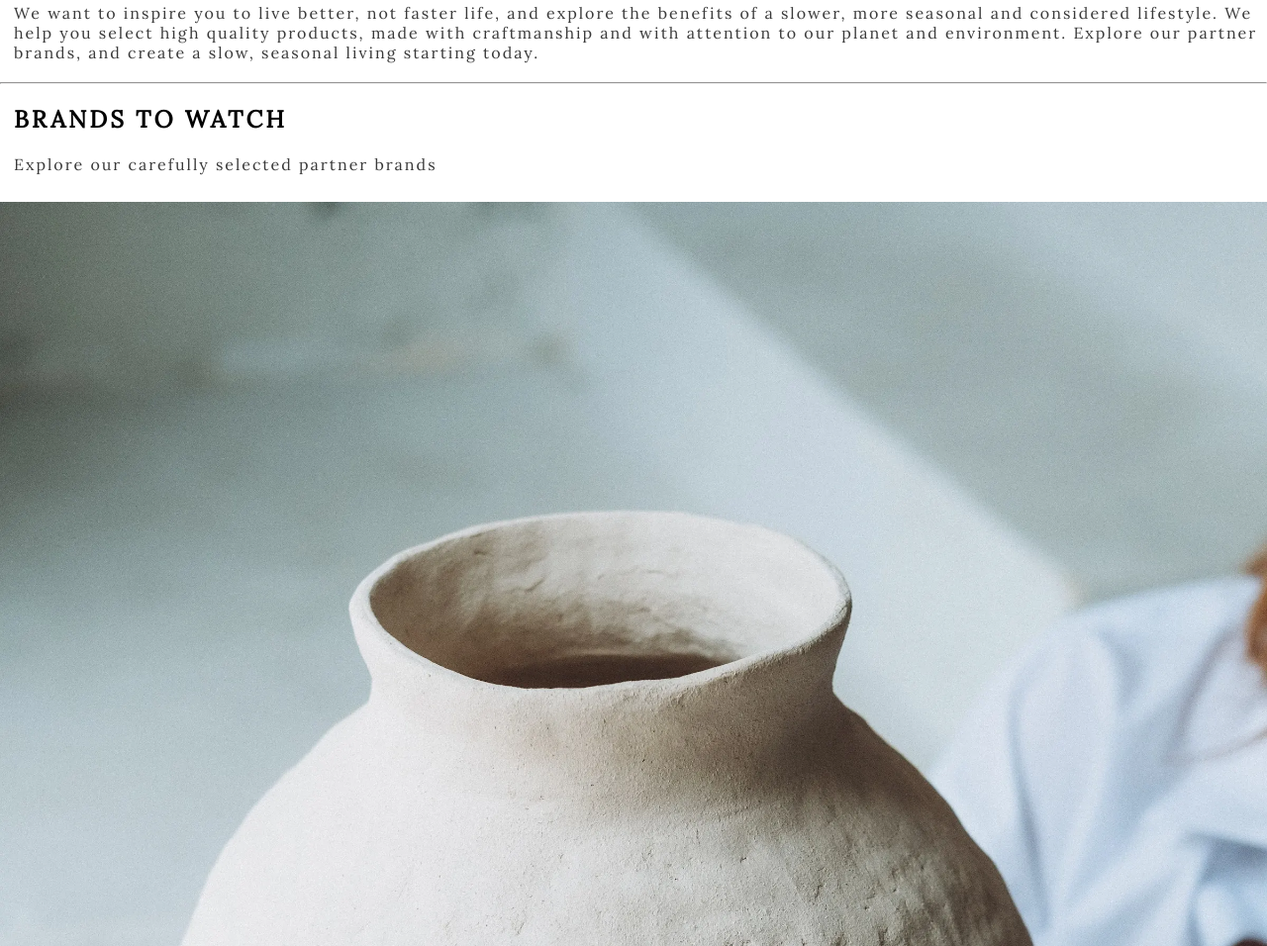
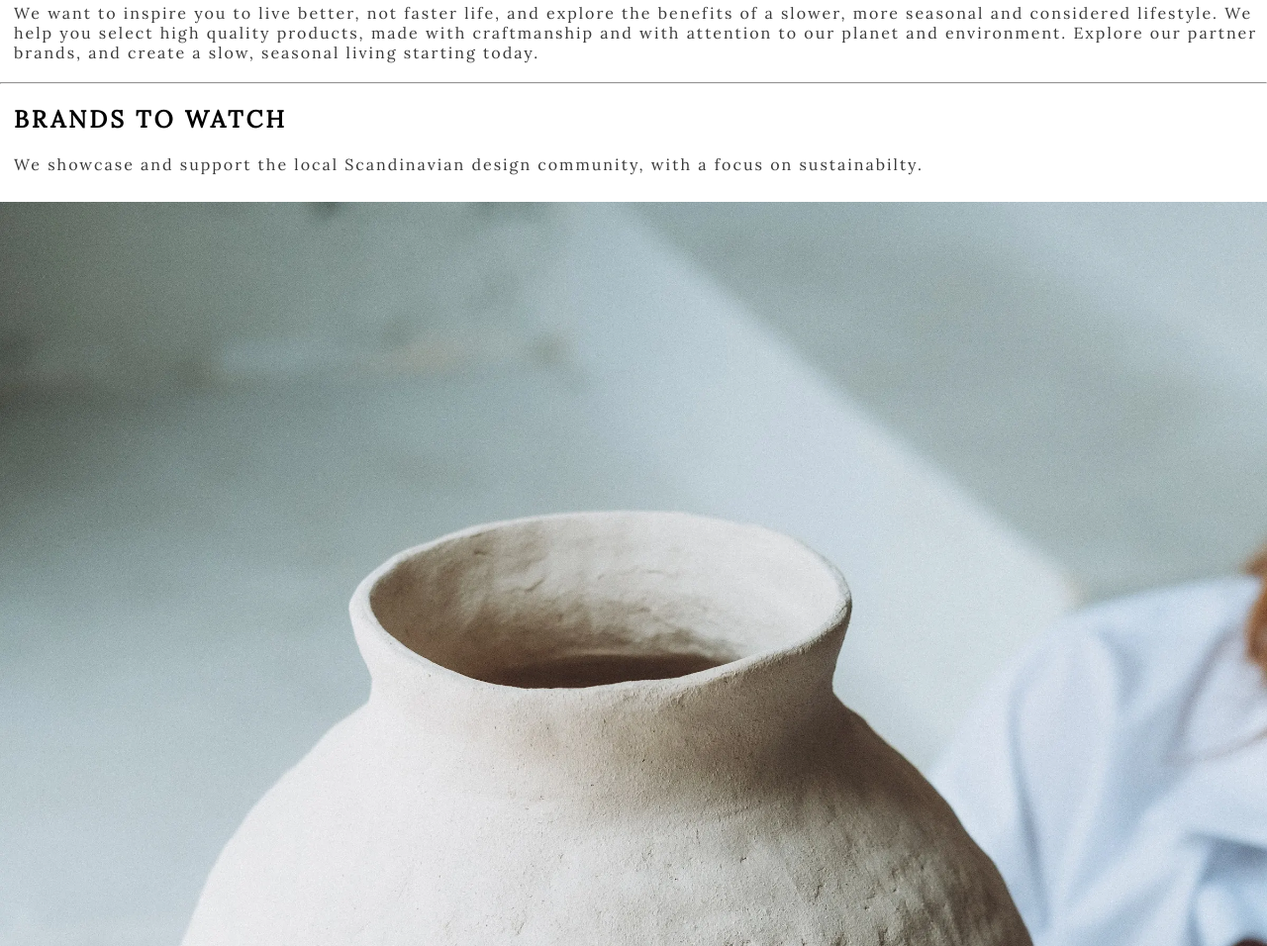
Before and after one commit to idamariasofie/slow-design, a plain HTML site: page index.html in a window 1280 px wide. Shown: the part 1147-2103 px from the top of the page at 99% size. Drawn offline with Linux system fonts and the light colour scheme.

Commit message:
Updated text under brands to watch headline

```diff
--- a/index.html
+++ b/index.html
@@ -59,7 +59,7 @@
       <hr class="solid" />
       <!-- Brands to watch section below hero image -->
       <h2>Brands to watch</h2>
-      <p>Explore our carefully selected partner brands</p>
+      <p>We showcase and support the local Scandinavian design community, with a focus on sustainabilty.</p>
       <div id="brands">
         <a href="info.html">
           <img
```
